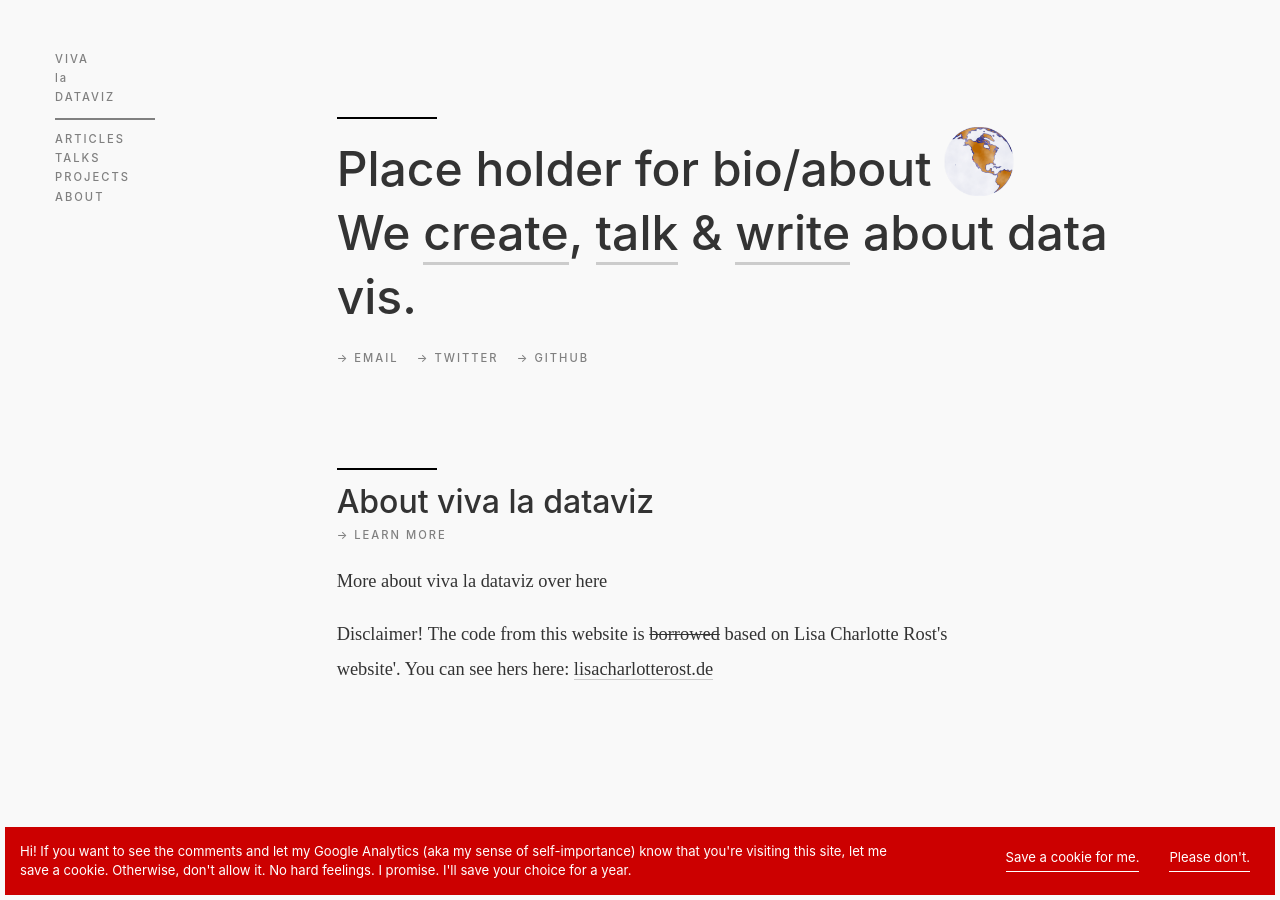
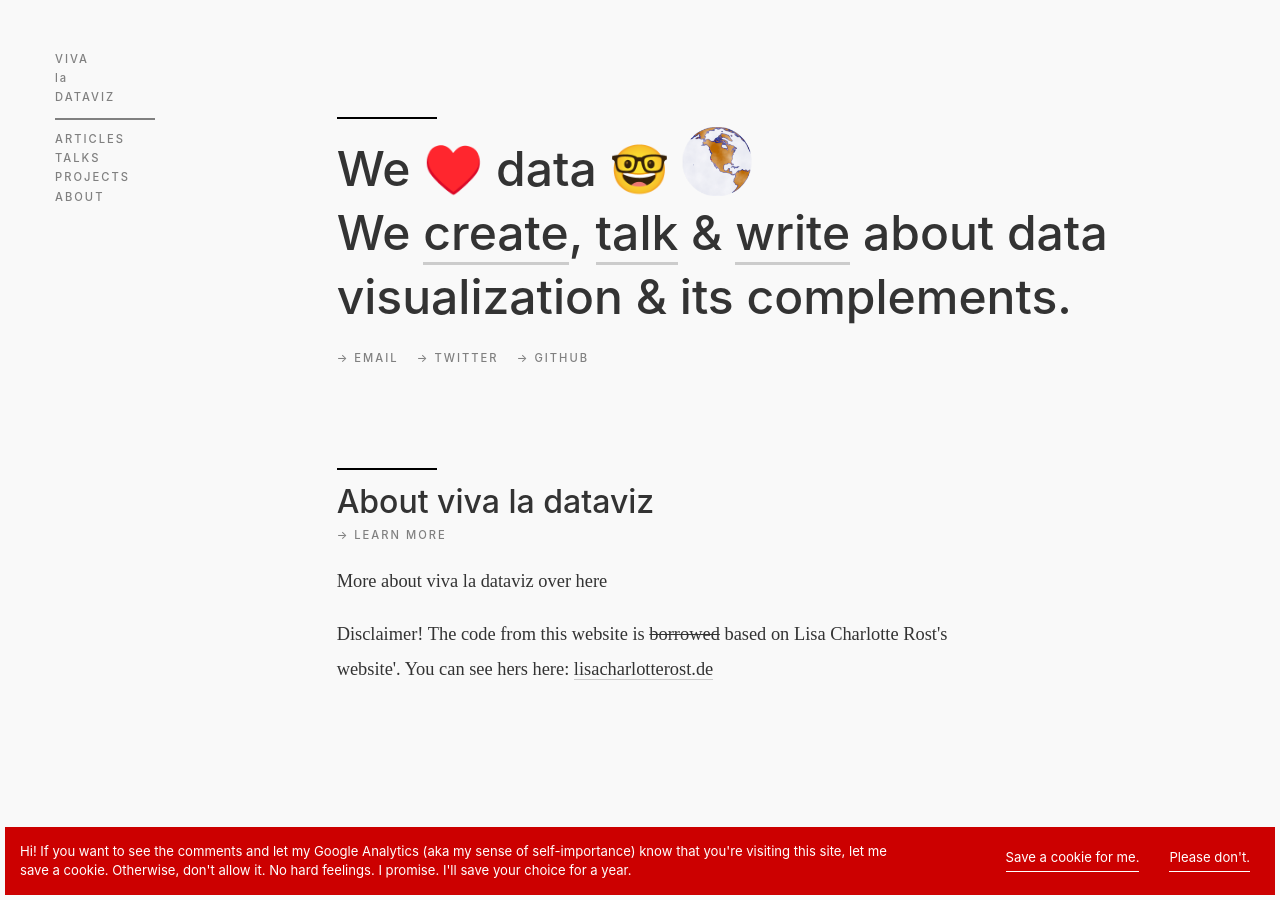
Before and after one commit to vivaladataviz/vivaladataviz.github.io, a Jekyll site: the page built from index.html, in a window 1280 px wide. Built offline with Jekyll 4.4.1, drawn with Linux system fonts in a browser that asks for light colours; some web fonts are replaced; the list of posts is cut into pages by our own code.

Commit message:
Update index.html

```diff
--- a/index.html
+++ b/index.html
@@ -8,8 +8,8 @@ title: Home
   <div class="intro">
     <hr>
     <h2>
-      Place holder for bio/about <a href="/about"><img src="assets/images/000000-about2.png" width="70px" alt="profile pic " style="margin-bottom:-10px"></a> <br>
-      We <a href="/projects.html">create</a>, <a href="/talks.html">talk</a> & <a href="/articles.html">write</a> about data vis.<br>
+      We ♥️ data 🤓 <a href="/about"><img src="assets/images/000000-about2.png" width="70px" alt="profile pic " style="margin-bottom:-10px"></a> <br>
+      We <a href="/projects.html">create</a>, <a href="/talks.html">talk</a> & <a href="/articles.html">write</a> about data visualization & its complements.<br>
     </h2><br>
 
     <div class="sidebar-text">
```
